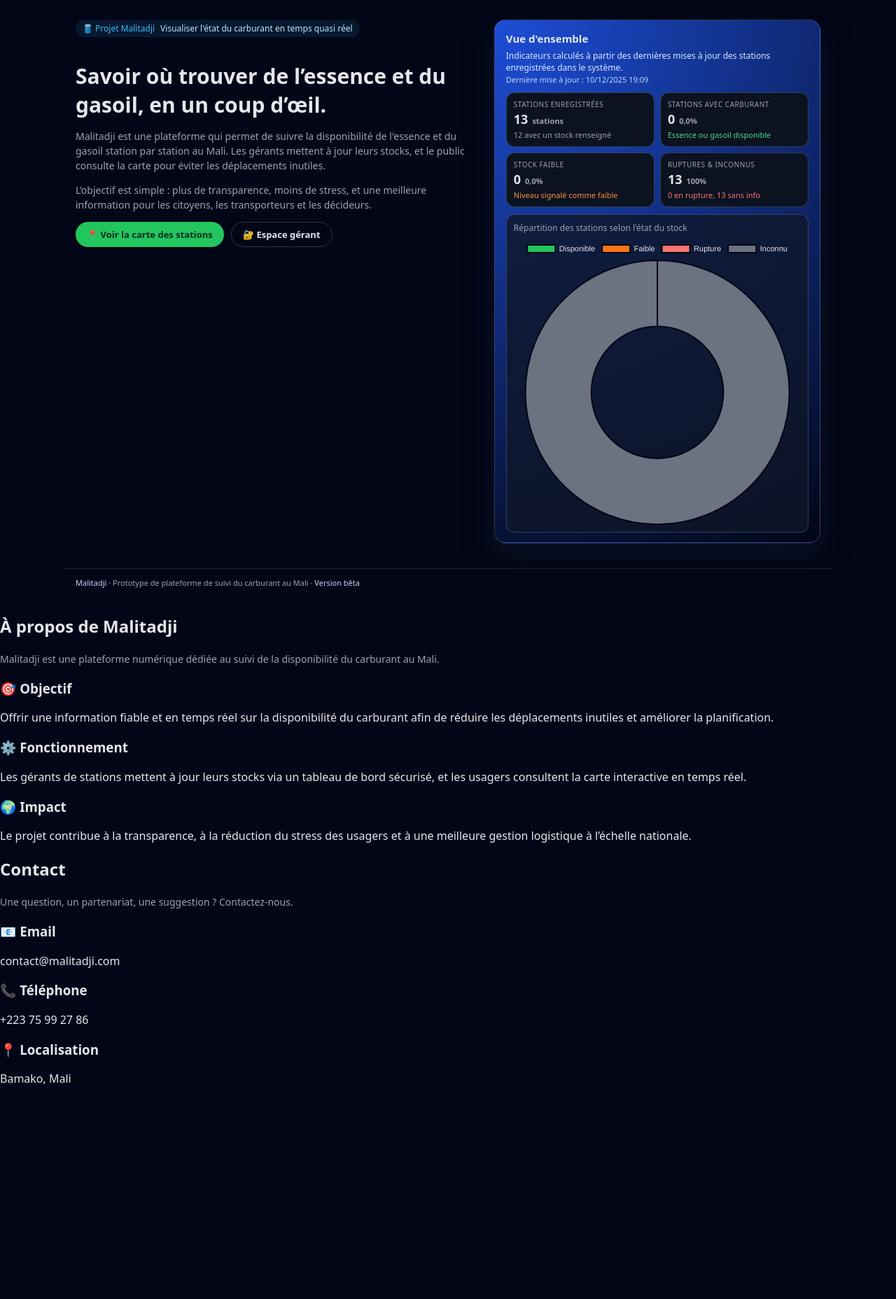
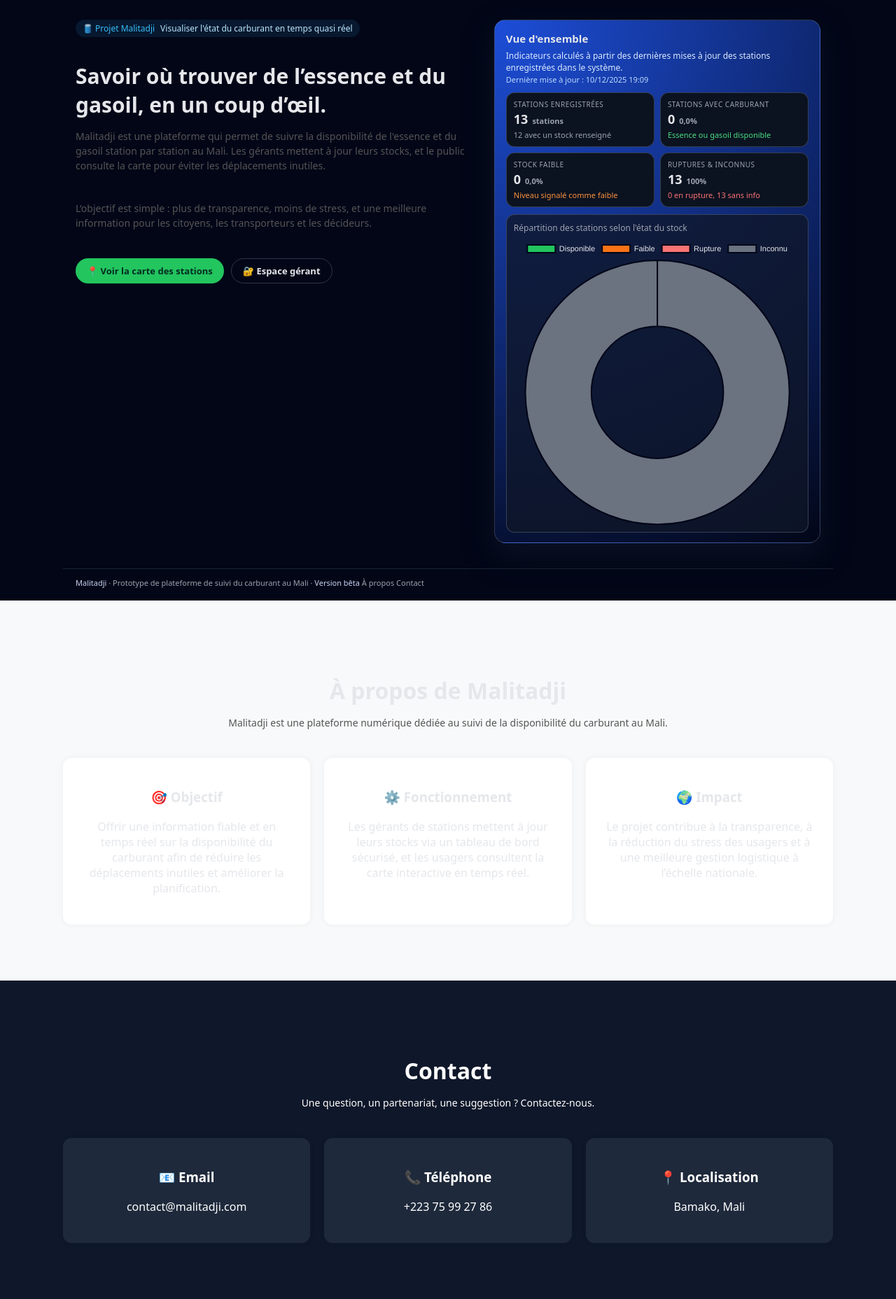
Before and after one commit to dramemms/malitadji, a Django app: page / in a window 1280 px wide. Shown: the part 58-1914 px from the top of the page at 70% size. Before the commit the page ends 1607 px from the top, so only its background shows below. Run offline with Django 5.2, Linux system fonts and the light colour scheme; data comes from the database, SQL or seed files in the repository.

Commit message:
Ajout sections À propos et Contact

```diff
--- a/stations/templates/stations/home.html
+++ b/stations/templates/stations/home.html
@@ -281,6 +281,64 @@
     .footer span {
       color: #cbd5f5;
     }
+
+.section {
+  padding: 80px 20px;
+  background: #f8f9fa;
+}
+
+.section-container {
+  max-width: 1100px;
+  margin: auto;
+  text-align: center;
+}
+
+.section h2 {
+  font-size: 32px;
+  margin-bottom: 10px;
+}
+
+.subtitle {
+  color: #555;
+  margin-bottom: 40px;
+}
+
+.apropos-grid,
+.contact-grid {
+  display: grid;
+  grid-template-columns: repeat(auto-fit, minmax(240px, 1fr));
+  gap: 20px;
+}
+
+.card,
+.contact-card {
+  background: white;
+  padding: 25px;
+  border-radius: 12px;
+  box-shadow: 0 0 10px rgba(0,0,0,0.05);
+}
+
+.bg-dark {
+  background: #0f172a;
+  color: #fff;
+}
+
+.bg-dark .card,
+.bg-dark .contact-card {
+  background: #1e293b;
+}
+
+.bg-dark h2,
+.bg-dark p {
+  color: white;
+}
+
+
+
+
+
+
+
   </style>
 </head>
 <body>
@@ -408,6 +466,9 @@
 <footer class="footer">
   <span>Malitadji</span> · Prototype de plateforme de suivi du carburant au Mali ·
   <span>Version bêta</span>
+  <a href="#apropos">À propos</a>
+  <a href="#contact">Contact</a>
+
 </footer>
 
 <script>
```
